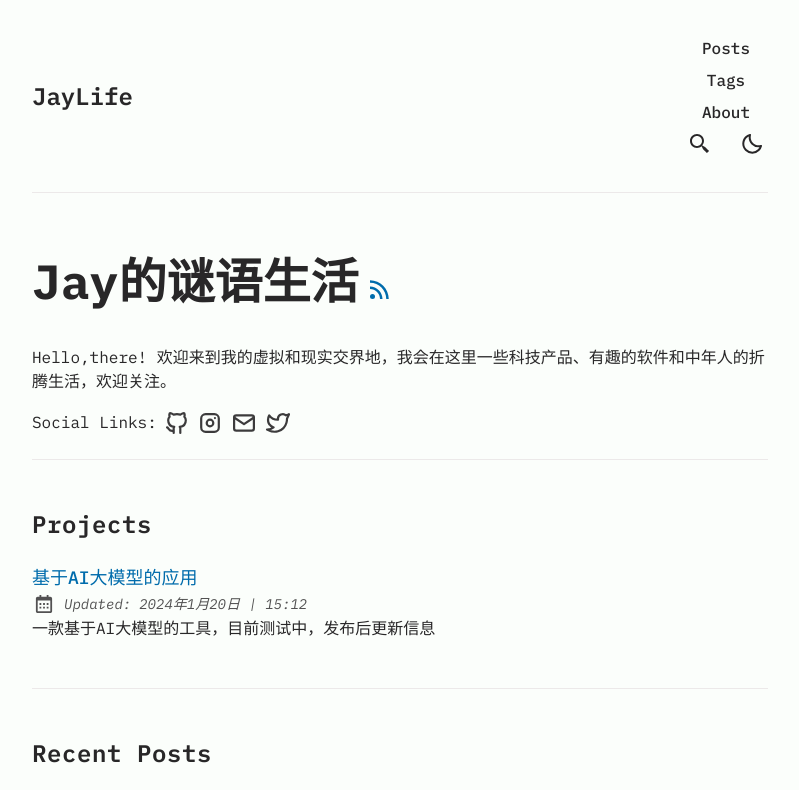
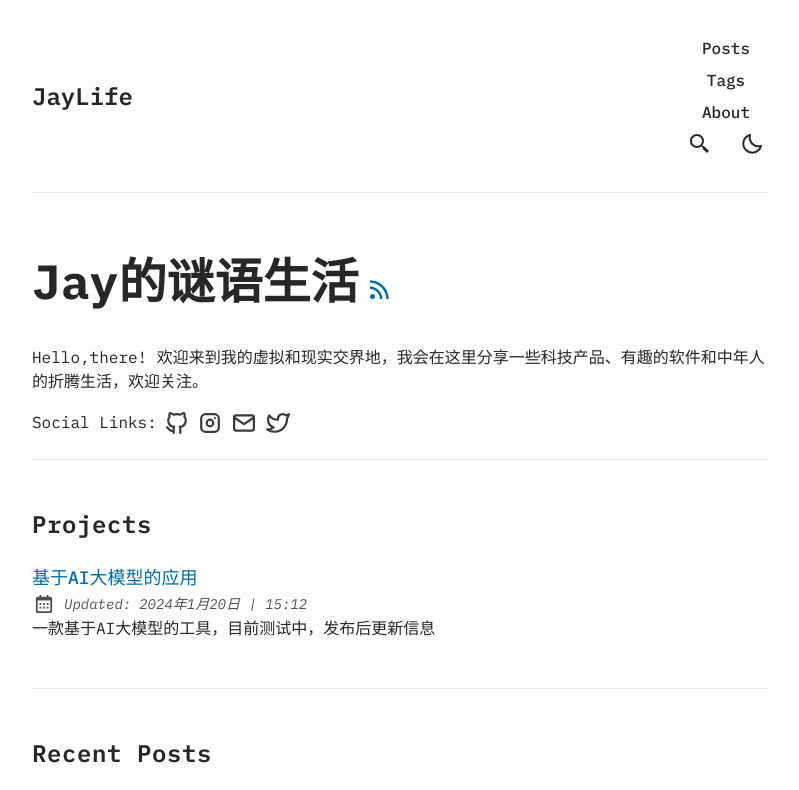
Before and after one commit to socekin/jaylifeblog, an Astro site: page / in a window 1280 px wide. Shown: the top 790 px of the page, without its empty margins (240-1039 px from the left). Built offline with nearby package versions, Linux system fonts and the light colour scheme; Astro itself is replaced by a stand-in of ours; some packages are replaced by stand-ins of ours.

Commit message:
修改index文章

```diff
--- a/src/pages/index.astro
+++ b/src/pages/index.astro
@@ -42,7 +42,7 @@ const socialCount = SOCIALS.filter(social => social.active).length;
       </a>
 
       <p>
-        Hello,there! 欢迎来到我的虚拟和现实交界地，我会在这里一些科技产品、有趣的软件和中年人的折腾生活，欢迎关注。
+        Hello,there! 欢迎来到我的虚拟和现实交界地，我会在这里分享一些科技产品、有趣的软件和中年人的折腾生活，欢迎关注。
       </p>
 
       {
```
